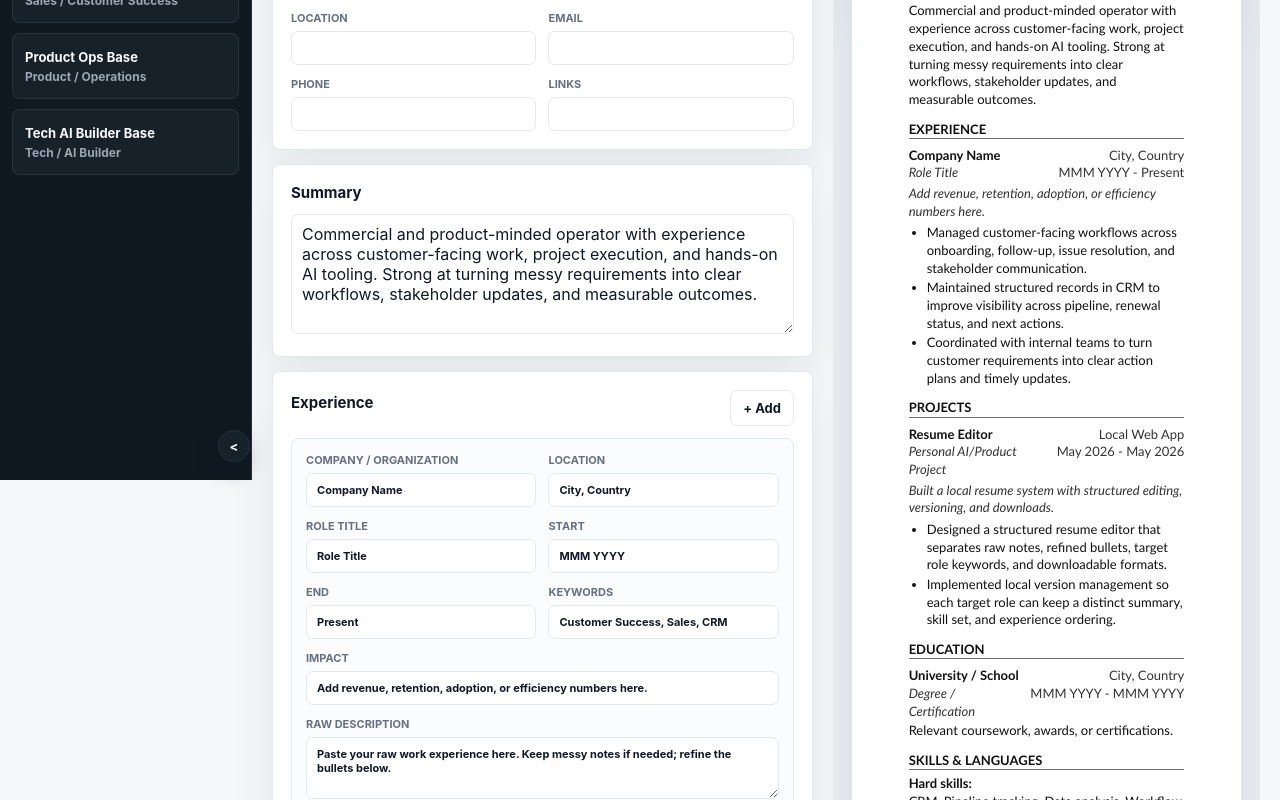
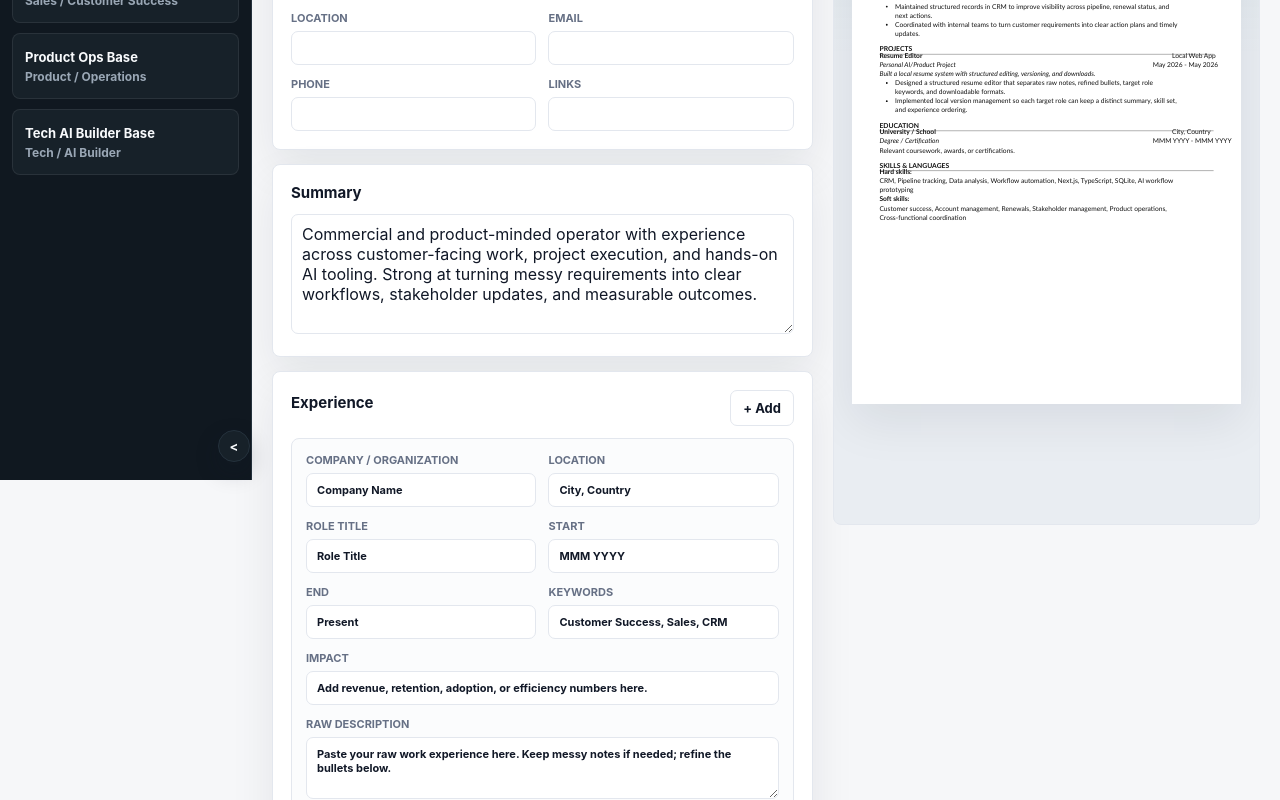
Before and after one commit to loi12346/ats-resume-editor, a Next.js app: page / in a window 1280 px wide. Shown: the part 320-1120 px from the top of the page. Built offline with nearby package versions, Linux system fonts and the light colour scheme.

Commit message:
Use shared layout for preview and PDF

```diff
--- a/src/app/globals.css
+++ b/src/app/globals.css
@@ -489,15 +489,22 @@ label {
 
 .resume-page {
   width: min(100%, 210mm);
-  min-height: 297mm;
+  aspect-ratio: 210 / 297;
   margin: 0 auto;
   background: var(--resume-bg);
   color: var(--resume-ink);
-  padding: 13mm 15mm;
+  padding: 0;
   box-shadow: var(--shadow);
   font-family: Calibri, "Segoe UI", Arial, Helvetica, sans-serif;
   font-size: 13px;
   line-height: 1.36;
+  overflow: hidden;
+}
+
+.resume-sheet {
+  display: block;
+  width: 100%;
+  height: auto;
 }
 
 .resume-header {
--- a/src/components/ResumeEditor.tsx
+++ b/src/components/ResumeEditor.tsx
@@ -4,7 +4,7 @@ import { ChangeEvent, useEffect, useRef, useState } from "react";
 
 import { cloneStarterResume } from "@/lib/defaultResume";
 import { buildDocx } from "@/lib/docx";
-import { buildPdf } from "@/lib/pdf";
+import { buildPdf, buildResumeLayout, PDF_PAGE_HEIGHT, PDF_PAGE_WIDTH } from "@/lib/pdf";
 import { normalizeResumeData } from "@/lib/resumeData";
 import type { EducationItem, ResumeData, ResumeItem, ResumeListItem, ResumeVersion } from "@/lib/types";
 
@@ -850,73 +850,52 @@ function SkillsEditor({
 }
 
 function ResumePreview({ data }: { data: ResumeData }) {
+  const layout = buildResumeLayout(data);
+
   return (
     <article className="resume-page">
-      <header className="resume-header">
-        <h1>{data.contact.fullName}</h1>
-        <p>{data.contact.headline}</p>
-        <p>
-          {[data.contact.location, data.contact.email, data.contact.phone, data.contact.links].filter(Boolean).join(" | ")}
-        </p>
-      </header>
-
-      <ResumeSection title="Summary">
-        <p>{data.summary}</p>
-      </ResumeSection>
-
-      {data.experience.length > 0 && (
-        <ResumeSection title="Experience">
-          {data.experience.map((item) => (
-            <ResumeEntry item={item} key={item.id} />
-          ))}
-        </ResumeSection>
-      )}
-
-      {data.projects.length > 0 && (
-        <ResumeSection title="Projects">
-          {data.projects.map((item) => (
-            <ResumeEntry item={item} key={item.id} />
-          ))}
-        </ResumeSection>
-      )}
-
-      {data.education.length > 0 && (
-        <ResumeSection title="Education">
-          {data.education.map((item) => (
-            <div className="resume-entry" key={item.id}>
-              <div className="entry-topline">
-                <strong>{item.school}</strong>
-                <span>{item.location}</span>
-              </div>
-              <div className="entry-detail-line">
-                <em>{item.degree}</em>
-                <span>{[item.start, item.end].filter(Boolean).join(" - ")}</span>
-              </div>
-              {item.details && (
-                <div className="education-details">
-                  {splitLines(item.details).map((line, index) => (
-                    <p key={`${item.id}-detail-${index}`}>{line}</p>
-                  ))}
-                </div>
-              )}
-            </div>
-          ))}
-        </ResumeSection>
-      )}
-
-      {(data.hardSkills.length > 0 || data.softSkills.length > 0 || data.languages.length > 0) && (
-        <ResumeSection title="Skills & Languages">
-          {data.hardSkills.length > 0 && (
-            <SkillLine label="Hard skills" value={data.hardSkills.join(", ")} />
-          )}
-          {data.softSkills.length > 0 && (
-            <SkillLine label="Soft skills" value={data.softSkills.join(", ")} />
-          )}
-          {data.languages.length > 0 && (
-            <SkillLine label="Languages" value={data.languages.join(", ")} />
-          )}
-        </ResumeSection>
-      )}
+      <svg
+        aria-label="Resume preview sheet"
+        className="resume-sheet"
+        role="img"
+        viewBox={`0 0 ${PDF_PAGE_WIDTH} ${PDF_PAGE_HEIGHT}`}
+      >
+        <rect fill="#ffffff" height={PDF_PAGE_HEIGHT} width={PDF_PAGE_WIDTH} x="0" y="0" />
+        {layout.rules.map((rule, index) => (
+          <line
+            key={`rule-${index}`}
+            stroke="#111111"
+            strokeWidth="0.5"
+            x1={rule.x1}
+            x2={rule.x2}
+            y1={PDF_PAGE_HEIGHT - rule.y}
+            y2={PDF_PAGE_HEIGHT - rule.y}
+          />
+        ))}
+        {layout.dots.map((dot, index) => (
+          <circle
+            cx={dot.x}
+            cy={PDF_PAGE_HEIGHT - dot.y}
+            fill="#111111"
+            key={`dot-${index}`}
+            r={dot.radius}
+          />
+        ))}
+        {layout.lines.map((line, index) => (
+          <text
+            fill="#111111"
+            fontFamily="Calibri, Segoe UI, Arial, sans-serif"
+            fontSize={line.size}
+            fontStyle={line.font === "italic" ? "italic" : "normal"}
+            fontWeight={line.font === "bold" ? 700 : 400}
+            key={`${line.text}-${index}`}
+            x={line.x}
+            y={PDF_PAGE_HEIGHT - line.y}
+          >
+            {line.text}
+          </text>
+        ))}
+      </svg>
     </article>
   );
 }
--- a/src/lib/pdf.ts
+++ b/src/lib/pdf.ts
@@ -1,7 +1,7 @@
 import { normalizeResumeData } from "./resumeData";
 import type { ResumeData, ResumeItem } from "./types";
 
-type PdfLine = {
+export type PdfLine = {
   text: string;
   font: "regular" | "bold" | "italic";
   size: number;
@@ -9,19 +9,19 @@ type PdfLine = {
   y: number;
 };
 
-type PdfRule = {
+export type PdfRule = {
   x1: number;
   x2: number;
   y: number;
 };
 
-type PdfDot = {
+export type PdfDot = {
   x: number;
   y: number;
   radius: number;
 };
 
-type DrawState = {
+export type PdfLayout = {
   lines: PdfLine[];
   rules: PdfRule[];
   dots: PdfDot[];
@@ -29,8 +29,10 @@ type DrawState = {
   fontSize: number;
 };
 
-const pageWidth = 595.28;
-const pageHeight = 841.89;
+export const PDF_PAGE_WIDTH = 595.28;
+export const PDF_PAGE_HEIGHT = 841.89;
+const pageWidth = PDF_PAGE_WIDTH;
+const pageHeight = PDF_PAGE_HEIGHT;
 const marginX = 42;
 const marginTop = 34;
 const marginBottom = 34;
@@ -38,11 +40,15 @@ const usableWidth = pageWidth - marginX * 2;
 const encoder = new TextEncoder();
 
 export function buildPdf(data: ResumeData) {
+  const state = buildResumeLayout(data);
+  const content = renderContent(state);
+  return buildPdfDocument(content);
+}
+
+export function buildResumeLayout(data: ResumeData) {
   const normalized = normalizeResumeData(data);
   const fontSize = fitFontSize(normalized);
-  const state = layoutResume(normalized, fontSize);
-  const content = renderContent(state);
-  return buildPdfDocument(content);
+  return layoutResume(normalized, fontSize);
 }
 
 function fitFontSize(data: ResumeData) {
@@ -60,7 +66,7 @@ function fitFontSize(data: ResumeData) {
 }
 
 function layoutResume(data: ResumeData, fontSize: number) {
-  const state: DrawState = {
+  const state: PdfLayout = {
     lines: [],
     rules: [],
     dots: [],
@@ -115,7 +121,7 @@ function layoutResume(data: ResumeData, fontSize: number) {
   return state;
 }
 
-function section(state: DrawState, title: string) {
+function section(state: PdfLayout, title: string) {
   state.y -= state.fontSize * 0.7;
   addRawLine(state, title, "bold", state.fontSize * 1.02, marginX, state.y);
   state.y -= state.fontSize * 0.45;
@@ -123,7 +129,7 @@ function section(state: DrawState, title: string) {
   state.y -= state.fontSize * 0.55;
 }
 
-function entry(state: DrawState, item: ResumeItem) {
+function entry(state: PdfLayout, item: ResumeItem) {
   twoColumn(state, item.organization, item.location, "bold");
   twoColumn(state, item.role, [item.start, item.end].filter(Boolean).join(" - "), "italic");
   if (item.impact) paragraph(state, item.impact, "italic");
@@ -131,16 +137,16 @@ function entry(state: DrawState, item: ResumeItem) {
   state.y -= state.fontSize * 0.25;
 }
 
-function labeledParagraph(state: DrawState, label: string, text: string) {
+function labeledParagraph(state: PdfLayout, label: string, text: string) {
   addLine(state, label, "bold", state.fontSize, marginX);
   paragraph(state, text);
 }
 
-function paragraph(state: DrawState, text: string, font: PdfLine["font"] = "regular") {
+function paragraph(state: PdfLayout, text: string, font: PdfLine["font"] = "regular") {
   wrapText(text, usableWidth, state.fontSize, font).forEach((line) => addLine(state, line, font, state.fontSize, marginX));
 }
 
-function bulletLine(state: DrawState, text: string) {
+function bulletLine(state: PdfLayout, text: string) {
   const dotX = marginX + state.fontSize * 1.1;
   const textX = marginX + state.fontSize * 2.35;
   const width = usableWidth - state.fontSize * 2.35;
@@ -152,7 +158,7 @@ function bulletLine(state: DrawState, text: string) {
   });
 }
 
-function twoColumn(state: DrawState, left: string, right: string, font: PdfLine["font"]) {
+function twoColumn(state: PdfLayout, left: string, right: string, font: PdfLine["font"]) {
   const rightWidth = right ? textWidth(right, state.fontSize, "regular") : 0;
   const leftWidth = usableWidth - rightWidth - 14;
   const leftLines = wrapText(left, leftWidth, state.fontSize, font);
@@ -166,23 +172,23 @@ function twoColumn(state: DrawState, left: string, right: string, font: PdfLine[
   });
 }
 
-function drawCentered(state: DrawState, text: string, font: PdfLine["font"], size: number) {
+function drawCentered(state: PdfLayout, text: string, font: PdfLine["font"], size: number) {
   if (!text) return;
   const x = (pageWidth - textWidth(text, size, font)) / 2;
   addLine(state, text, font, size, x);
 }
 
-function addLine(state: DrawState, text: string, font: PdfLine["font"], size: number, x: number) {
+function addLine(state: PdfLayout, text: string, font: PdfLine["font"], size: number, x: number) {
   addRawLine(state, text, font, size, x, state.y);
   state.y -= lineHeight(size);
 }
 
-function addRawLine(state: DrawState, text: string, font: PdfLine["font"], size: number, x: number, y: number) {
+function addRawLine(state: PdfLayout, text: string, font: PdfLine["font"], size: number, x: number, y: number) {
   if (!text) return;
   state.lines.push({ text, font, size, x, y });
 }
 
-function rule(state: DrawState) {
+function rule(state: PdfLayout) {
   state.rules.push({ x1: marginX, x2: pageWidth - marginX, y: state.y });
 }
 
@@ -221,7 +227,7 @@ function splitLines(value: string) {
     .filter(Boolean);
 }
 
-function renderContent(state: DrawState) {
+function renderContent(state: PdfLayout) {
   const commands: string[] = ["0 0 0 rg", "0.5 w"];
 
   state.rules.forEach((item) => {
```
